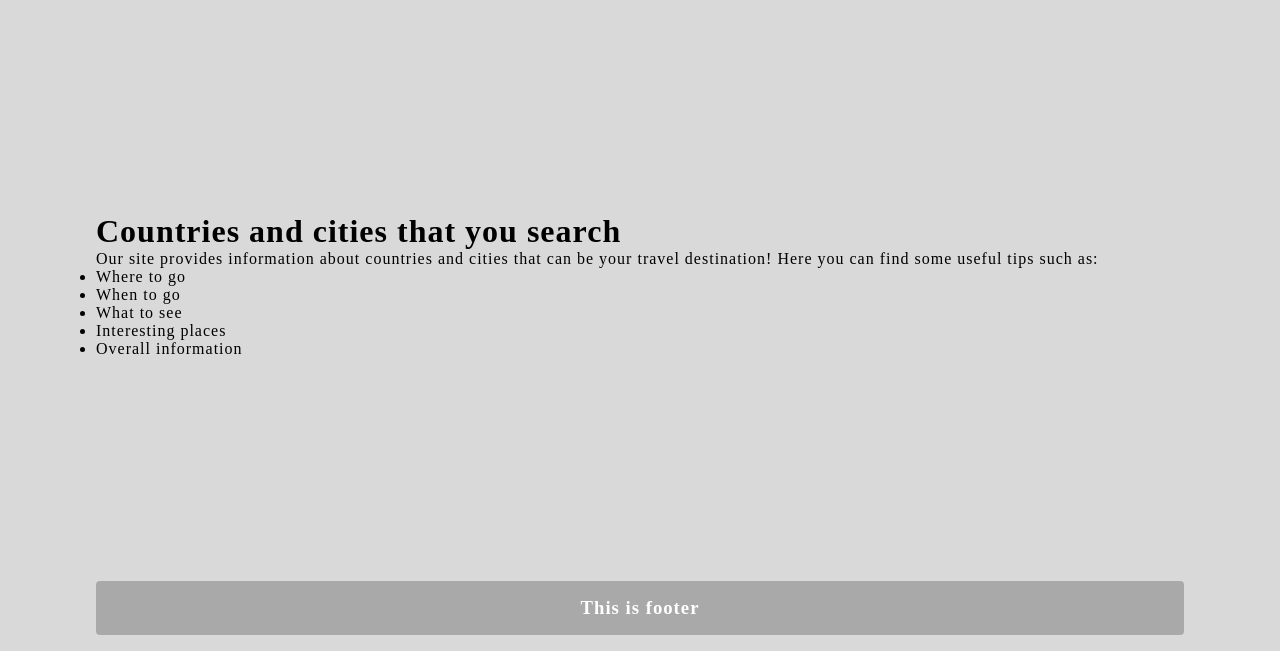
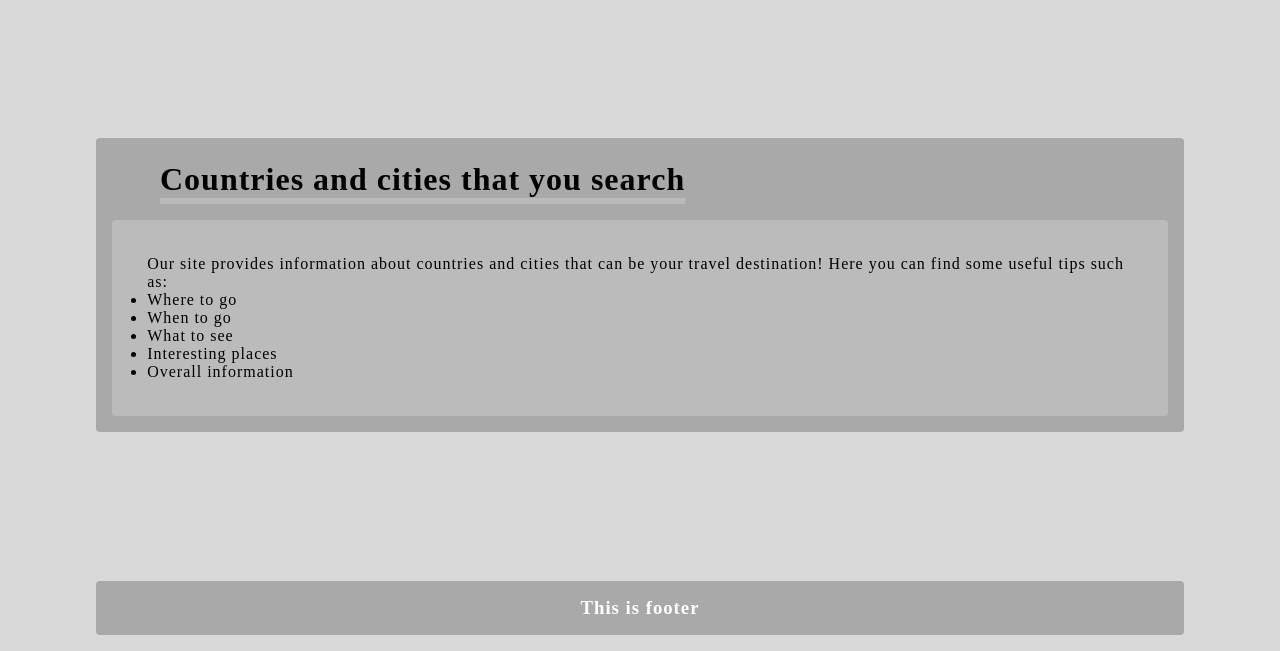
Before and after one commit to Edouard-Pon/univ-web-project, a plain HTML site: page index.html in a window 1280 px wide. Shown: the part 149-800 px from the top of the page. Drawn offline with Linux system fonts and the light colour scheme.

Commit message:
Style Update

```diff
--- a/css/countries.css
+++ b/css/countries.css
@@ -1,34 +1,9 @@
-main {
-    background-color: darkgrey;
-    padding: 0 1rem 1rem 1rem;
-    border-radius: .25rem;
+.country-grid {
+    display: grid;
+    grid-template-columns: 312px auto;
 }
 
-.page-title {
-    font-size: 2rem;
-    margin: 1.4rem 3rem 1.4rem 3rem;
-    text-decoration: underline #bbbbbb ;
-    text-underline-position: under;
-    text-decoration-thickness: .35rem;
-}
-
-.countries-grid {
-    width: 100%;
-    display: grid;
-    grid-gap: .8rem;
-    grid-template-columns: 100%;
-}
-
-.country {
-    width: 100%;
-    display: grid;
-    grid-template-columns: 312px auto;
-    padding: 2.2rem;
-    border-radius: .25rem;
-    background-color: #bbbbbb;
-}
-
-.country:nth-of-type(even) {
+.country-grid:nth-of-type(even) {
     direction: rtl;
 }
 
--- a/css/main.css
+++ b/css/main.css
@@ -1,5 +1,6 @@
 @import "shared/header.css";
 @import "shared/footer.css";
+@import "shared/page.css";
 
 :root {
     font-size: 16px;
@@ -32,7 +33,3 @@ img, picture, svg, video {
     display: block;
     max-width: 100%;
 }
-
-main {
-    width: 85%;
-}
--- /dev/null
+++ b/css/shared/page.css
@@ -0,0 +1,28 @@
+main {
+    width: 85%;
+    background-color: darkgrey;
+    padding: 0 1rem 1rem 1rem;
+    border-radius: .25rem;
+}
+
+.page-title {
+    font-size: 2rem;
+    margin: 1.4rem 3rem 1.4rem 3rem;
+    text-decoration: underline #bbbbbb ;
+    text-underline-position: under;
+    text-decoration-thickness: .35rem;
+}
+
+.page-grid {
+    width: 100%;
+    display: grid;
+    grid-gap: .8rem;
+    grid-template-columns: 100%;
+}
+
+.subsection {
+    width: 100%;
+    padding: 2.2rem;
+    border-radius: .25rem;
+    background-color: #bbbbbb;
+}
--- a/index.html
+++ b/index.html
@@ -21,7 +21,9 @@
     </nav>
 </header>
 <main>
-    <h1>Countries and cities that you search</h1>
+    <h1 class="page-title">Countries and cities that you search</h1>
+    <section class="page-grid">
+        <section class="subsection">
             <p>Our site provides information about countries and cities that can be your travel destination! Here you can find some useful tips such as:</p>
             <ul>
                 <li>Where to go</li>
@@ -30,6 +32,8 @@
                 <li>Interesting places</li>
                 <li>Overall information</li>
             </ul>
+        </section>
+    </section>
 </main>
 <footer>
     <h3>This is footer</h3>
```
Also changed, not shown: html/about-us.html (+1 -1 lines), html/countries.html (+5 -5 lines). Lines whose indentation alone changed are shown as unchanged.
